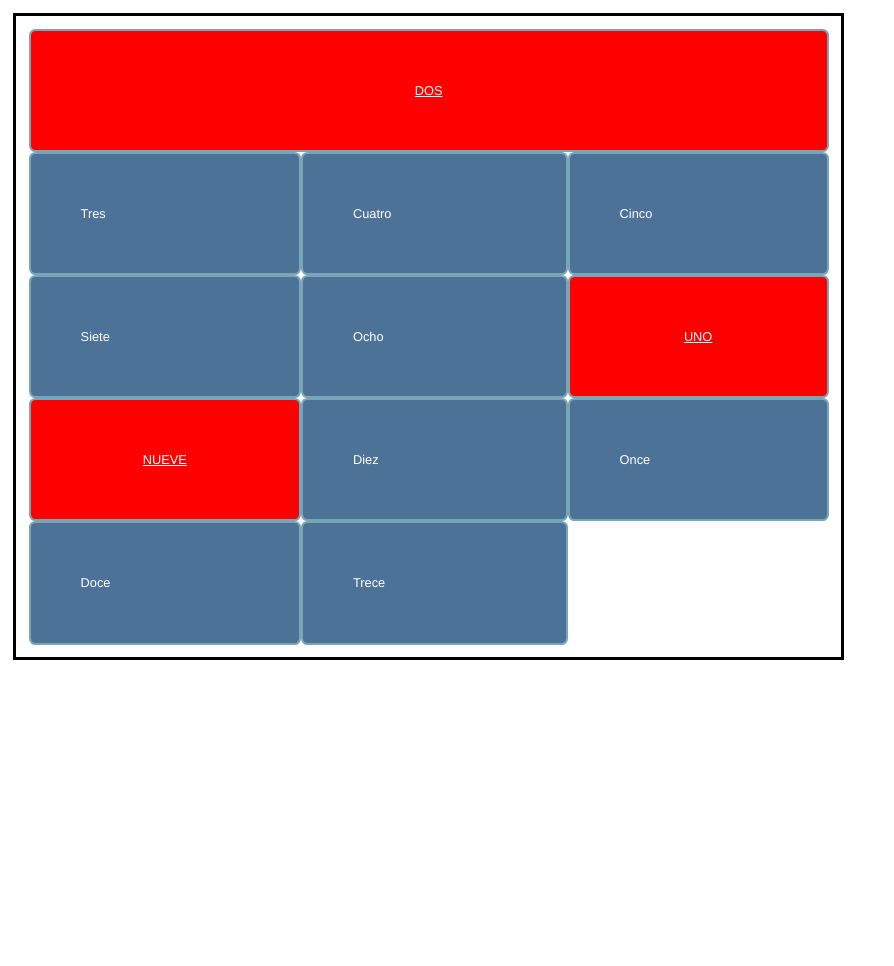
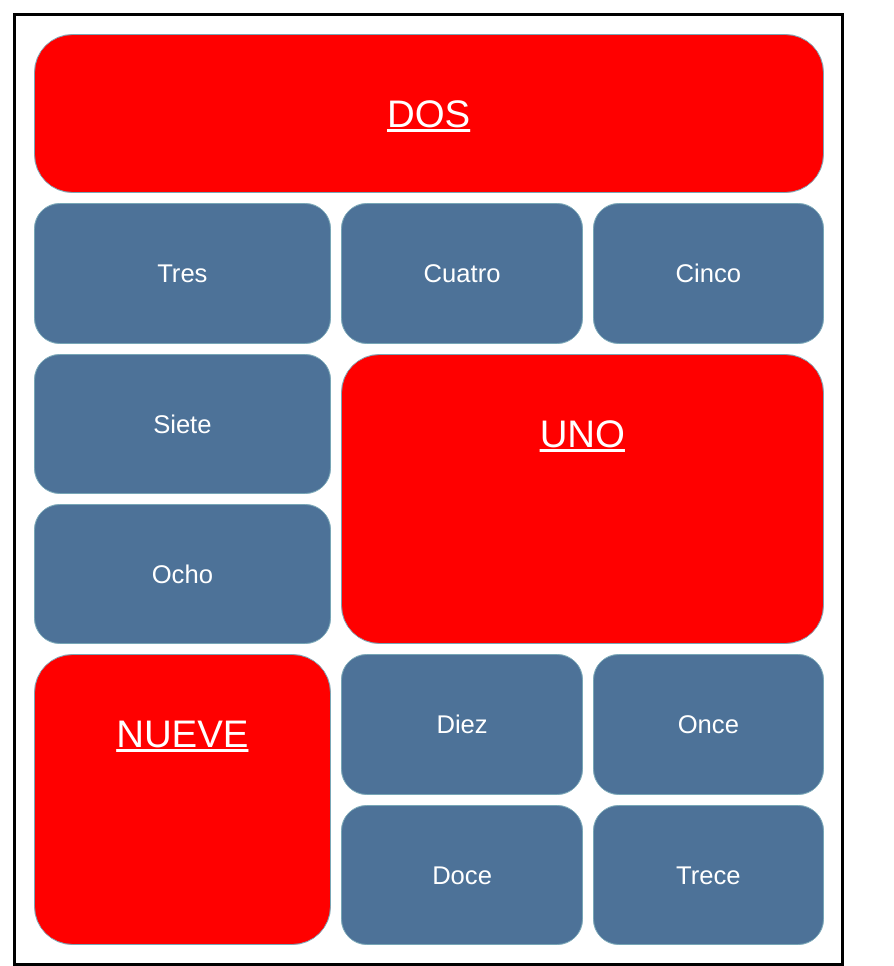
Before and after one commit to MarianelaPurretta/Potrero-Digital, a plain HTML site: page tarea 5/ejercicio 3/index.html in a window 1280 px wide. Shown: the whole page, without its empty margins (0-894 px from the left). Before the commit the page ends 800 px from the top, so only its background shows below. Drawn offline with Linux system fonts and the light colour scheme.

Commit message:
Ejercicio grid tarea 5

```diff
--- a/tarea 5/ejercicio 3/public/css/style.css
+++ b/tarea 5/ejercicio 3/public/css/style.css
@@ -14,18 +14,22 @@ body {
 
 .grid > * {
   background-color: #4D7298;
-  border: 2px solid #77A6B6;
-  border-radius: 0.5em;
+  border: 1px solid #77A6B6;
+  border-radius: 1em;
   color: #fff;
   padding: 50px;
-  font-size: 1vw;
+  font-size: 2vw;
+
+ text-align: center; margin: 5px;
+
 }
 
 .item1, .item2, .item9 {
   text-transform: uppercase;
   text-align: center;
   text-decoration: underline;
-  font-size: 1vw;
+  font-size: 3vw;
+  text-align: center;
   background-color: red;
 }
 
@@ -42,12 +46,15 @@ body {
   grid-column-end: 4;
 }
 .item2 {
+  grid-row-end: 5;
+  grid-column-end: 4;
   grid-row-start: 3;
-  grid-column-end: 4;
-
+  grid-column-start: 2
 }
 
 
 .item9 {
-
+grid-column-start: 1;
+grid-row-start: 5;
+grid-row-end: 7;
 }
```
